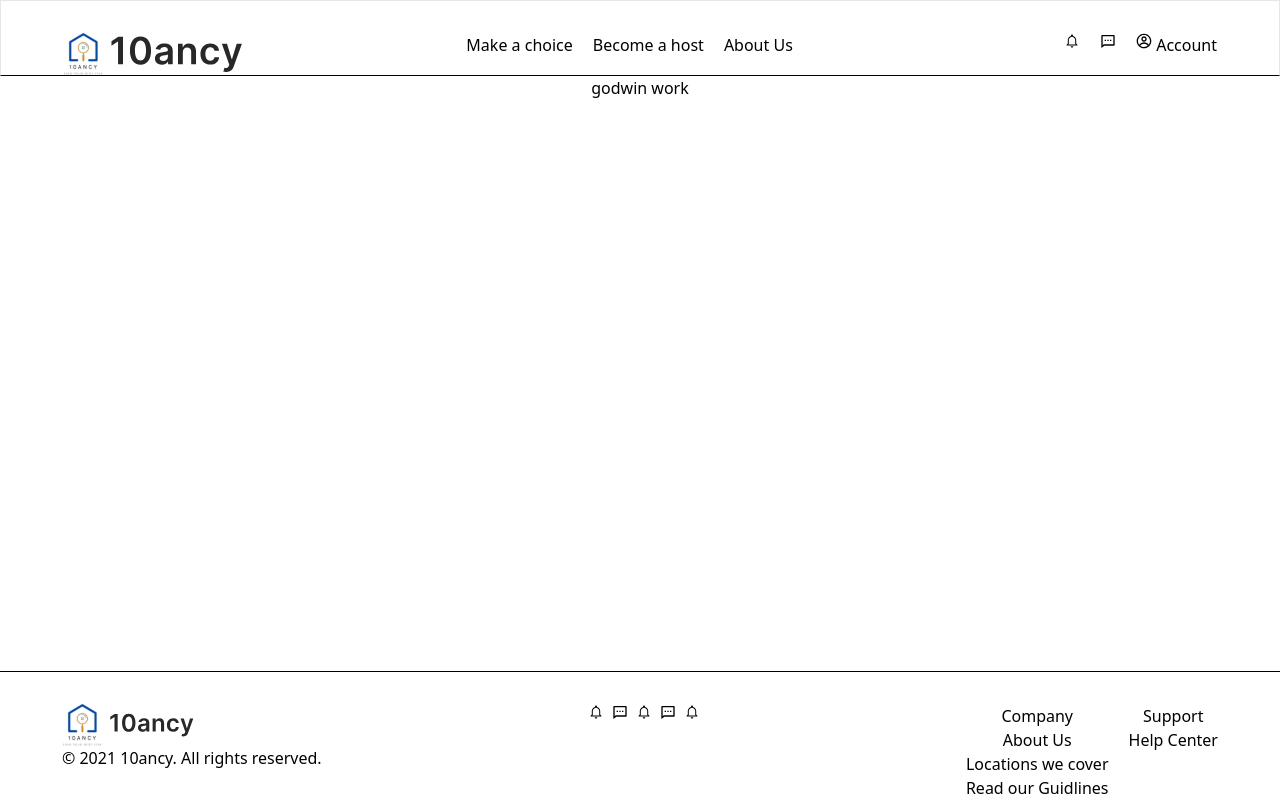
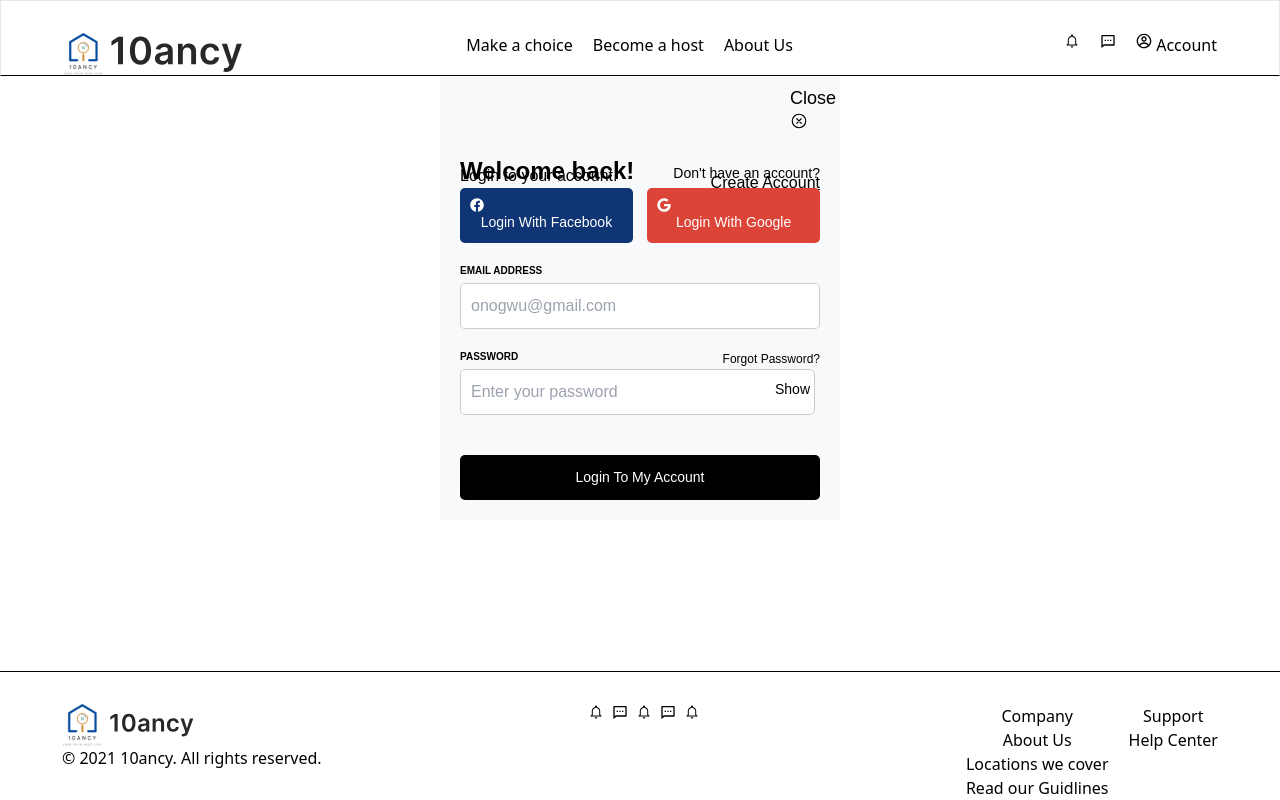
Before and after one commit to feyishola/tenancy, a React (Create React App) app: page /godwin in a window 1280 px wide. Built offline with nearby package versions, Linux system fonts and the light colour scheme.

Commit message:
i created a login page

```diff
--- /dev/null
+++ b/src/components/Login.css
@@ -0,0 +1,170 @@
+
+
+
+/* Container and overall page structure */
+.login-container {
+    position: relative;
+    width: 100%;
+    max-width: 400px;
+    margin: 0 auto;
+    padding: 20px;
+    font-family: 'Arial', sans-serif;
+    background-color: #f8f9fa;
+}
+.text_wrap{
+  display: flex;
+  justify-content: space-between;
+}
+.login-header {
+  line-height: 5px;
+  margin-bottom: 10px;
+}
+
+
+.login-header h3 {
+  font-size: 24px;
+  font-weight: bold;
+  text-align: start;
+
+}
+
+.login-header p {
+  font-size: 16px;
+  text-align: start;
+}
+
+.close-btn {
+  background: none;
+  border: none;
+  font-size: 18px;
+  cursor: pointer;
+  position: absolute;
+  left: 350px;
+  top: 9px;
+}
+
+
+.account-info {
+  text-align: right;
+  display: flex;
+  flex-direction: column;
+  line-height: 10px;
+}
+
+.account-info p {
+  font-size: 14px;
+}
+
+.account-info a {
+  color: #000;
+  text-decoration: underline;
+  cursor: pointer;
+}
+
+/* Social login buttons */
+.social-login {
+  display: flex;
+  justify-content: space-between;
+  margin-bottom: 20px;
+}
+
+.facebook-btn,
+.google-btn {
+  width: 48%;
+  padding: 10px;
+  border: none;
+  cursor: pointer;
+  color: white;
+  font-size: 14px;
+  border-radius: 5px;
+}
+
+.facebook-btn {
+  background-color: hsl(218, 77%, 26%);
+}
+
+.google-btn {
+  background-color: #db4437;
+}
+.icon{
+  margin-right: 5px;
+}
+
+/* Form styling */
+.login-form {
+  display: flex;
+  flex-direction: column;
+}
+
+.login-form label {
+  font-size: 10px;
+  margin-bottom: 5px;
+  text-align: start;
+  font-weight: bold;
+}
+
+.login-form input {
+  padding: 10px;
+  margin-bottom: 20px;
+  border: 1px solid #ccc;
+  border-radius: 5px;
+}
+
+.password-container {
+  display: flex;
+  justify-content: space-between;
+  align-items: center;
+}
+
+.forgot-password {
+  font-size: 12px;
+  color: #000;
+  text-decoration: none;
+}
+
+ .show-password {
+  display: flex;
+  align-items: center;
+  margin-bottom: 20px;
+}
+
+.show-password input {
+  margin-right: 5px;
+}
+.show-password {
+  position: relative;
+  margin-bottom: 20px;
+}
+
+.show-password input {
+  width: 100%;
+  padding: 10px;
+  padding-right: 60px;
+  border: 1px solid #ccc;
+  border-radius: 5px;
+}
+
+.toggle-password {
+  position: absolute;
+  right: 10px;
+  top: 30%;
+  transform: translateY(-50%);
+  cursor: pointer;
+  font-size: 14px;
+  color: #000;
+}
+
+/* Login button */
+.login-btn {
+  padding: 12px;
+  background-color: #000;
+  color: white;
+  border: none;
+  cursor: pointer;
+  font-size: 14px;
+  border-radius: 5px;
+}
+
+.login-btn:hover {
+  background-color: #333;
+}
--- /dev/null
+++ b/src/components/Login.jsx
@@ -0,0 +1,112 @@
+
+
+import React, { useReducer } from 'react';
+import './Login.css';
+import { FaFacebook, FaGoogle } from "react-icons/fa";
+import { IoCloseCircleOutline } from "react-icons/io5";
+
+// Initial state for the form
+const initialState = {
+  email: '',
+  password: '',
+  showPassword: false,
+};
+
+// Reducer function to handle state changes
+const reducer = (state, action) => {
+  switch (action.type) {
+    case 'SET_EMAIL':
+      return { ...state, email: action.payload };
+    case 'SET_PASSWORD':
+      return { ...state, password: action.payload };
+    case 'TOGGLE_SHOW_PASSWORD':
+      return { ...state, showPassword: !state.showPassword };
+    default:
+      return state;
+  }
+};
+
+const Login = () => {
+  const [state, dispatch] = useReducer(reducer, initialState);
+
+  const handleEmailChange = (e) => {
+    dispatch({ type: 'SET_EMAIL', payload: e.target.value });
+  };
+
+  const handlePasswordChange = (e) => {
+    dispatch({ type: 'SET_PASSWORD', payload: e.target.value });
+  };
+
+  const toggleShowPassword = () => {
+    dispatch({ type: 'TOGGLE_SHOW_PASSWORD' });
+  };
+
+  const handleSubmit = (e) => {
+    e.preventDefault();
+    // Handle form submission here
+    console.log('Email:', state.email);
+    console.log('Password:', state.password);
+  };
+
+  return (
+    <div className="login-container">
+      <button className="close-btn">Close <IoCloseCircleOutline /></button>
+      <br />
+      <br />
+      <br />
+      <div className="text_wrap">
+        <div className="login-header">
+          <h3>Welcome back! </h3>
+          <p>Login to your account.</p>
+        </div>
+        <div className="account-info">
+          <p>Don't have an account? </p>
+          <a href="#">Create Account</a>
+        </div>
+      </div>
+
+      <div className="social-login">
+        <button className="facebook-btn">
+          <FaFacebook className='icon' /> Login With Facebook
+        </button>
+        <button className="google-btn">
+          <FaGoogle className='icon' /> Login With Google
+        </button>
+      </div>
+
+      <form onSubmit={handleSubmit} className="login-form">
+        <label htmlFor="email">EMAIL ADDRESS</label>
+        <input
+          id="email"
+          type="email"
+          value={state.email}
+          onChange={handleEmailChange}
+          placeholder="onogwu@gmail.com"
+          required
+        />
+
+        <div className="password-container">
+          <label htmlFor="password">PASSWORD</label>
+          <a href="#" className="forgot-password">Forgot Password?</a>
+        </div>
+        <div className="show-password">
+          <input
+            type={state.showPassword ? 'text' : 'password'}
+            id="password"
+            value={state.password}
+            onChange={handlePasswordChange}
+            placeholder="Enter your password"
+            required
+          />
+          <span className="toggle-password" onClick={toggleShowPassword}>
+            {state.showPassword ? 'Hide' : 'Show'}
+          </span>
+        </div>
+
+        <button type="submit" className="login-btn">Login To My Account</button>
+      </form>
+    </div>
+  );
+};
+
+export default Login;
--- a/src/pages/home.jsx
+++ b/src/pages/home.jsx
@@ -1,9 +1,9 @@
 import React from 'react'
-
 
 const Home = () => {
   return (
     <div>
+
         <p>Home page</p>
     </div>
   )
--- a/src/router.js
+++ b/src/router.js
@@ -1,6 +1,7 @@
 import { createBrowserRouter, Outlet } from "react-router-dom";
 import Home from "./pages/home";
 import Layout from "./layout/layout";
+import Login from "./components/Login";
 
 const router = createBrowserRouter([
   {
@@ -21,7 +22,7 @@ const router = createBrowserRouter([
       },
       {
         path: "godwin",
-        element: <div>godwin work</div>,
+        element: <div><Login/></div>,
       },
       {
         path: "blessing",
```
